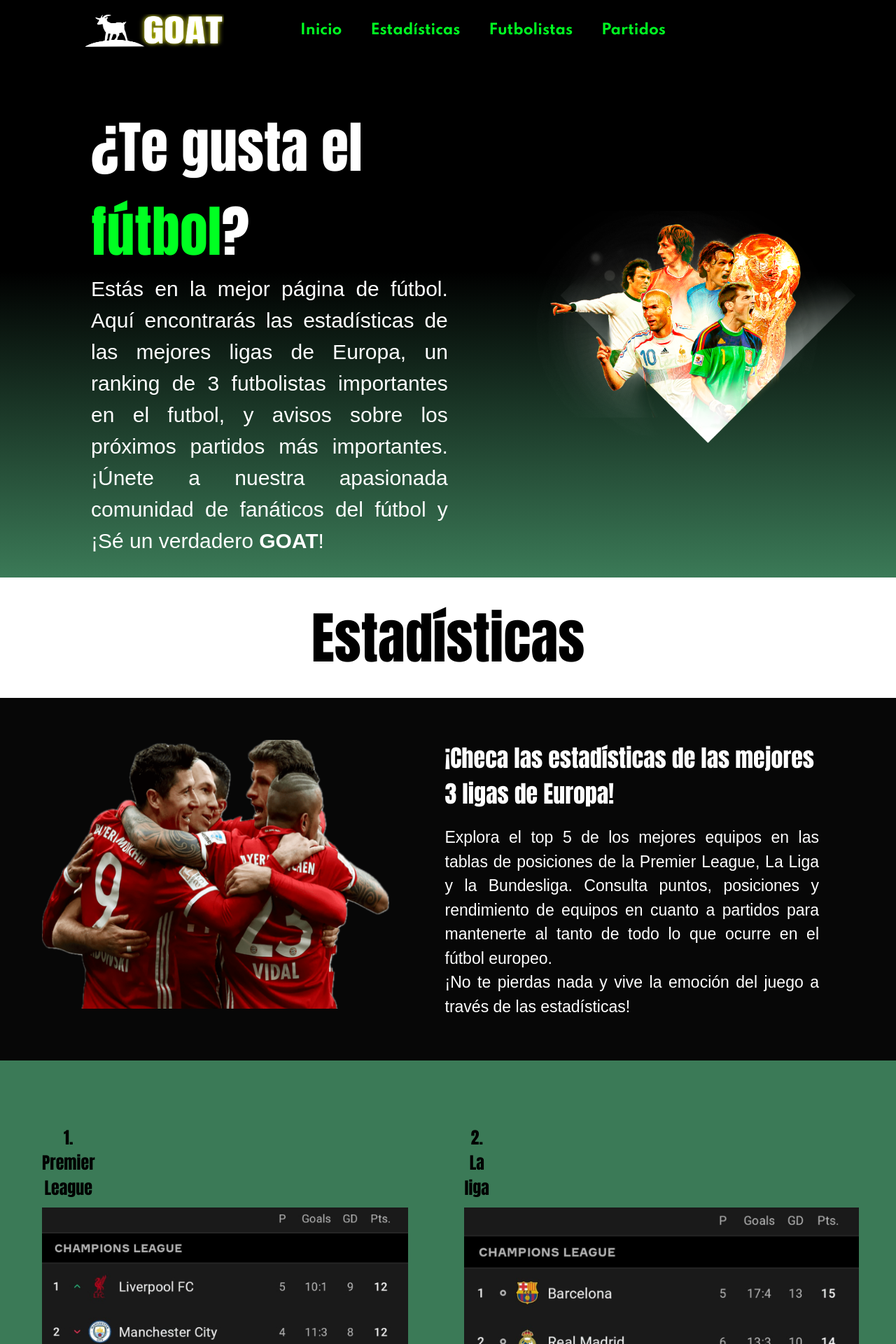
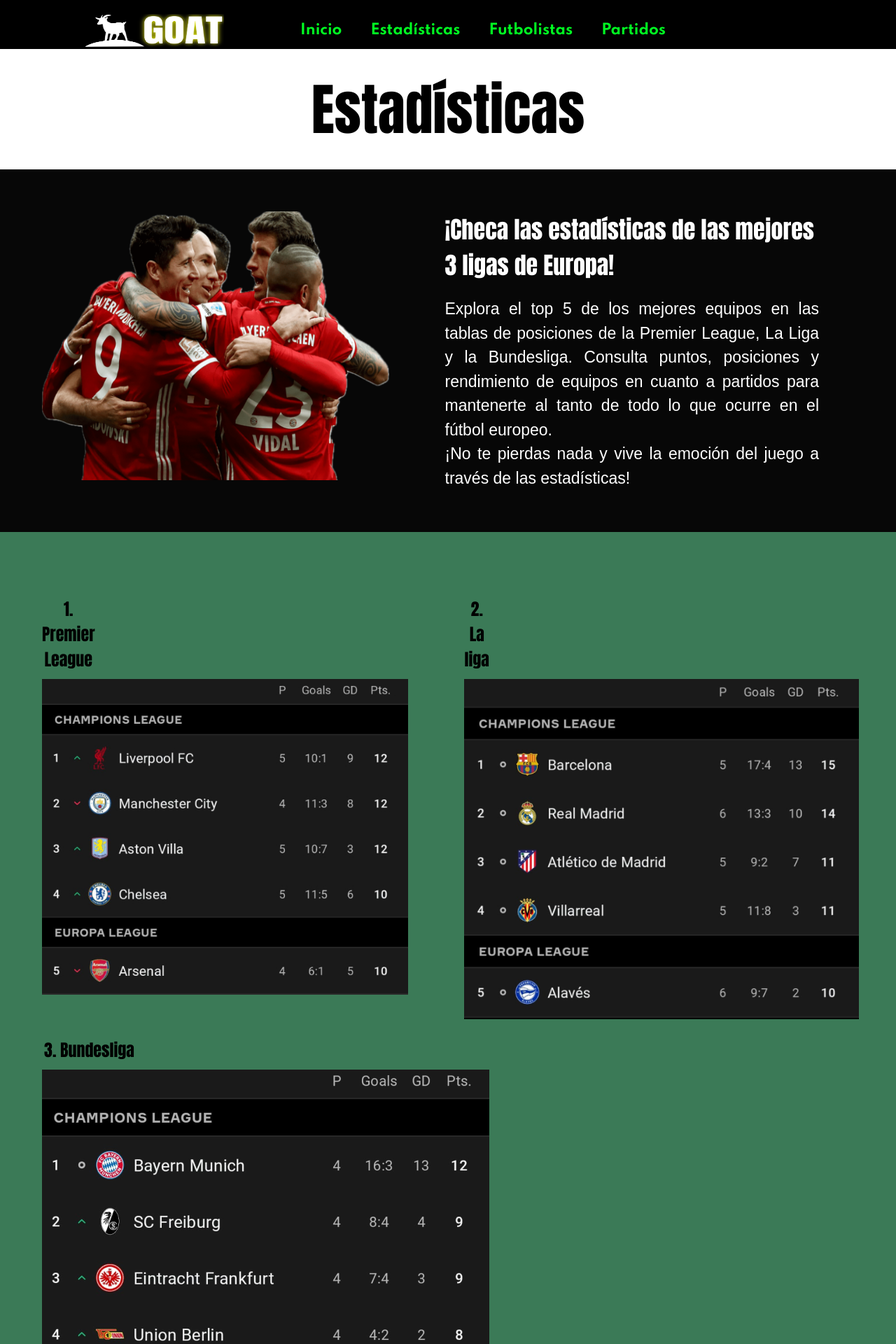
Before and after one commit to LimbergDV/233348_PW_Layout-To-Code, an Angular app: page /Estadisticas in a window 1280 px wide. Before the commit this address led to /. Shown: the top 1920 px of the page at 70% size. Built offline with nearby package versions, Linux system fonts and the light colour scheme; a web font is replaced by a local one.

Commit message:
modified: rutas para cada página (enrutamiento)

```diff
--- a/src/app/app.component.html
+++ b/src/app/app.component.html
@@ -1,3 +1 @@
-<app-principal-view></app-principal-view>
-<app-stats-view></app-stats-view>
-<app-football-players-view></app-football-players-view>
+<router-outlet></router-outlet>
--- a/src/app/football-players-view/football-players-view.component.html
+++ b/src/app/football-players-view/football-players-view.component.html
@@ -1,3 +1,4 @@
+<app-nav-bar></app-nav-bar>
 <div class="main-div-players">
   <h1>Futbolistas</h1>
   <h2>¡Te mostramos 3 futbolistas importantes en el mundo del fútbol!</h2>
--- a/src/app/stats-view/stats-view.component.html
+++ b/src/app/stats-view/stats-view.component.html
@@ -1,3 +1,4 @@
+<app-nav-bar></app-nav-bar>
 <app-bar-stats-players></app-bar-stats-players>
 
 <div class="main-div-stats">
```
Also changed, not shown: src/app/app-routing.module.ts (+8 -5 lines).
